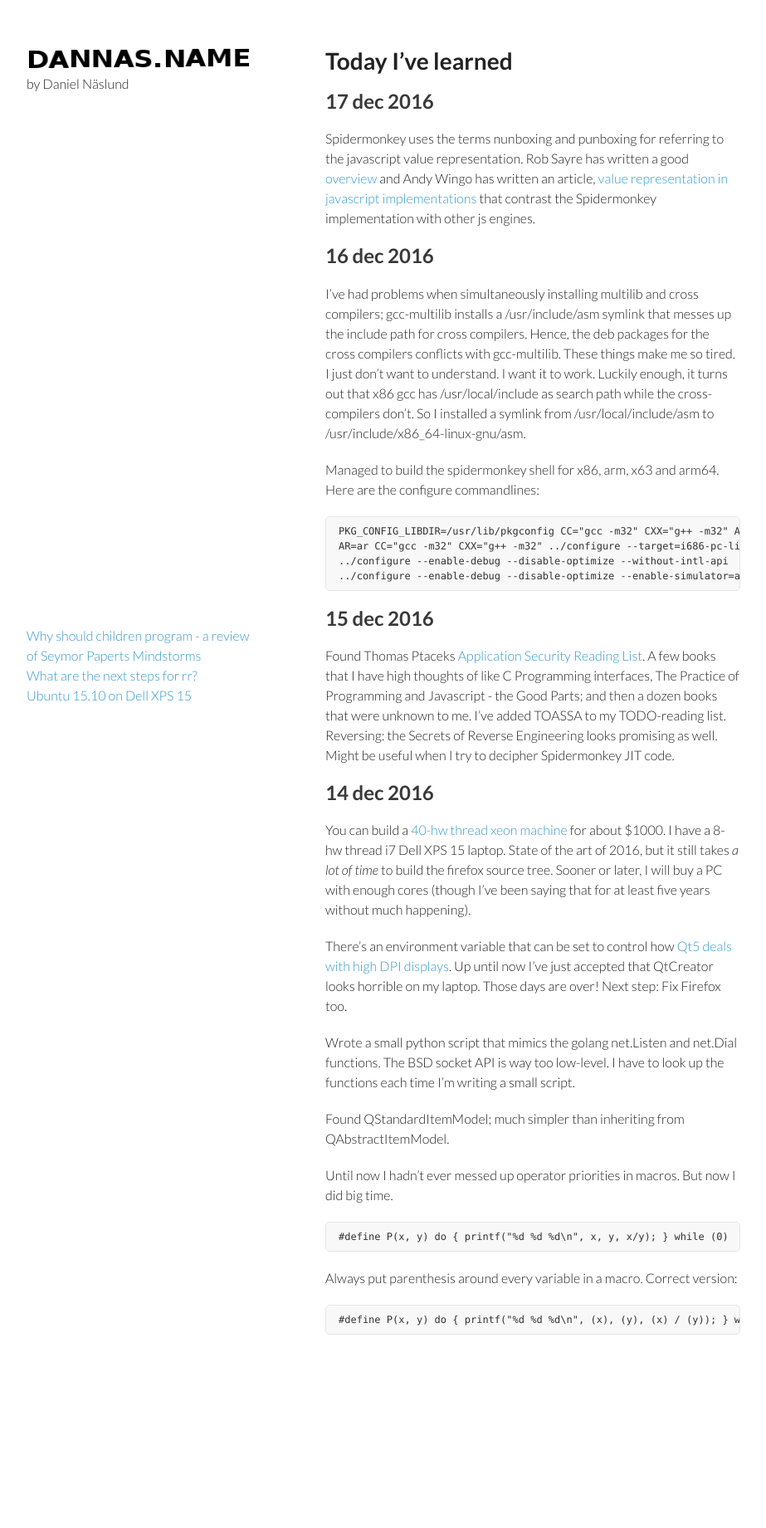
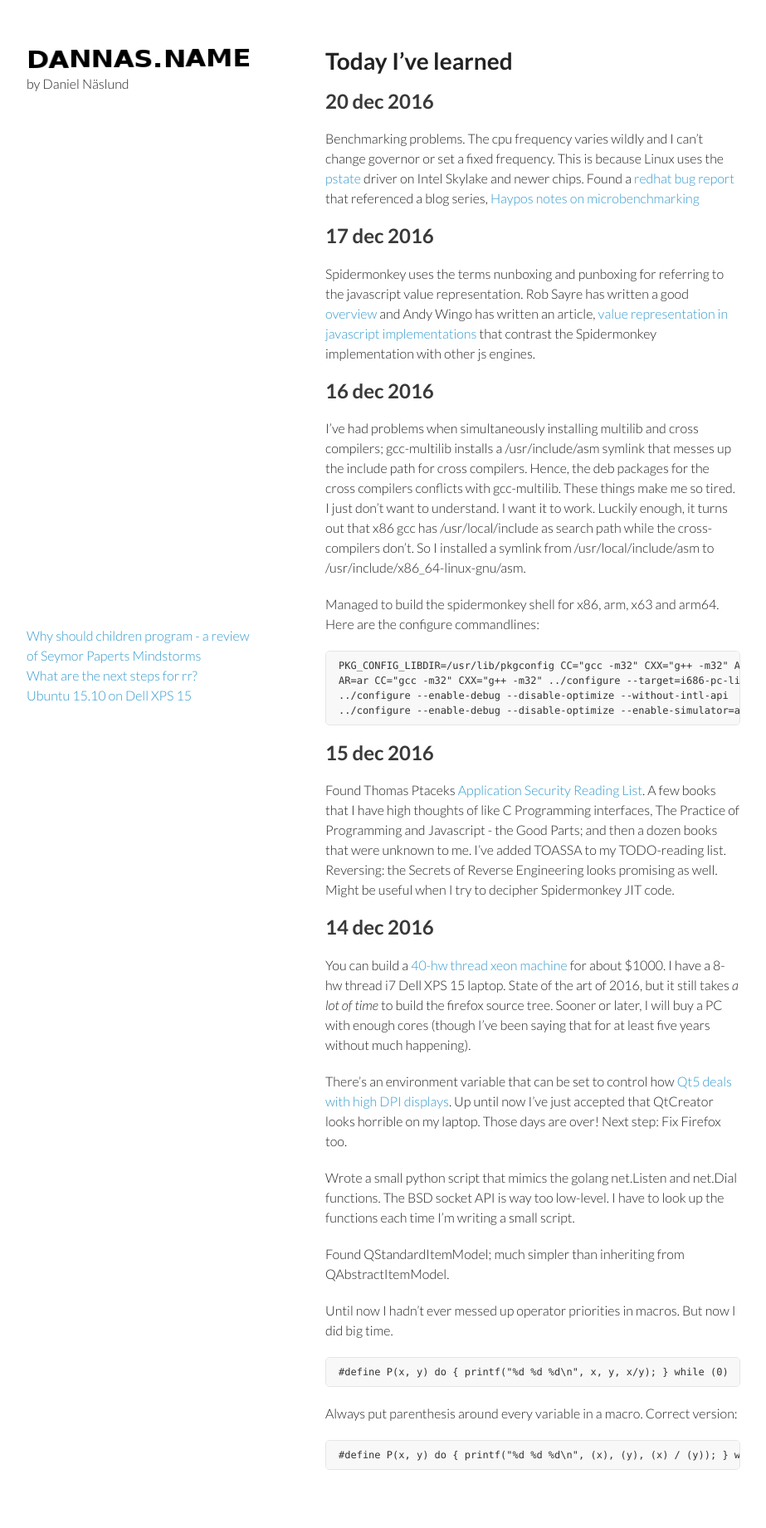
Before and after one commit to dannas/dannas.github.com, a Jekyll site: the page built from TIL.markdown, in a window 1280 px wide. Shown: the whole page at 83% size, without its empty margins (178-1101 px from the left). Built offline with Jekyll 4.4.1, drawn with Linux system fonts in a browser that asks for light colours; our own code applies the rules of GitHub Pages for plain Markdown files; before the commit the page ends 1678 px from its top, so only the background shows below that.

Commit message:
Todays TIL

```diff
--- a/TIL.markdown
+++ b/TIL.markdown
@@ -1,4 +1,10 @@
 # Today I've learned
+
+## 20 dec 2016
+Benchmarking problems. The cpu frequency varies wildly and I can't change
+governor or set a fixed frequency. This is because Linux uses the [pstate](https://wiki.archlinux.org/index.php/CPU_frequency_scaling#CPU_frequency_driver)
+driver on Intel Skylake and newer chips. Found a [redhat bug report](https://bugzilla.redhat.com/show_bug.cgi?id=1378529) that referenced a
+blog series, [Haypos notes on microbenchmarking](http://haypo-notes.readthedocs.io/microbenchmark.html)
 
 ## 17 dec 2016
 Spidermonkey uses the terms nunboxing and punboxing for referring to the
```
